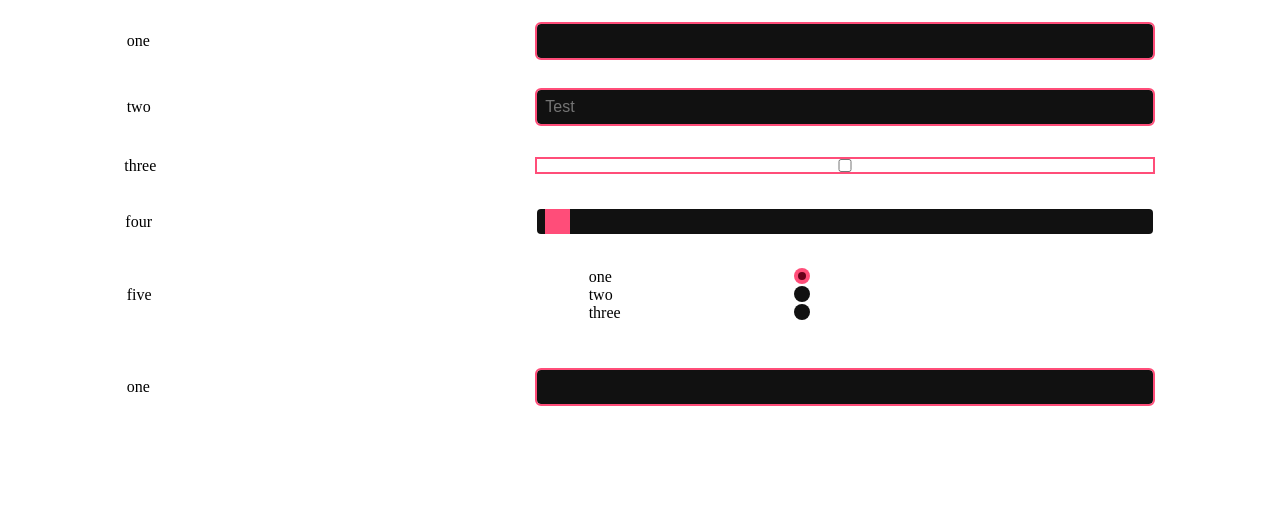
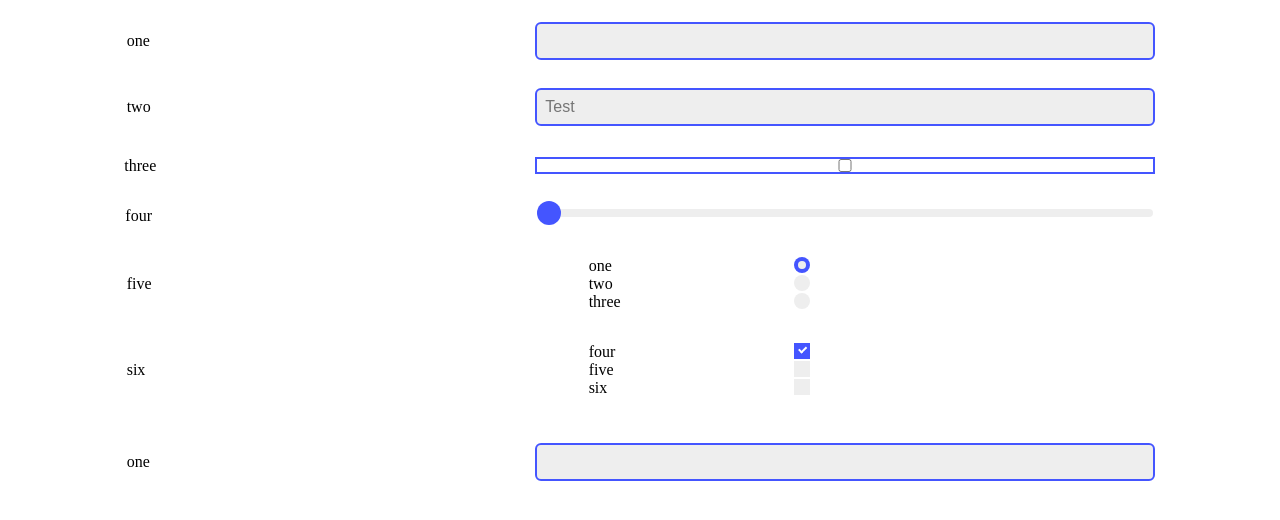
Before and after one commit to JamFactoryInc/formit, a plain HTML site: page formit.html in a window 1280 px wide. Drawn offline with Linux system fonts and the light colour scheme.

Commit message:
Added multi-select checkbox support & reworked bundled style

```diff
--- a/jamstyle.css
+++ b/custom.css
@@ -1,14 +1,22 @@
+:root {
+    --primary: #EEE;
+    --secondary: #45F;
+    --text: #111;
+    --hover:#BBB;
+}
+
 input {
     padding: 0.5em;
     font-size: 100%;
-    color: #EEE;
+    color: var(--text);
     border-radius: 0.25em;
+    outline: var(--secondary) solid 2px;
+    border: none;
+    background-color: var(--primary);
 }
 
-input {
-    outline: rgb(255, 77, 121) solid 2px;
-    border: none;
-    background-color: #111;
+input:focus {
+    box-shadow: #0008 0px 0px 0.5rem;
 }
 
 
@@ -17,8 +25,9 @@ input {
 input[type="range"] {
     -webkit-appearance: none;
     appearance: none;
-    height: 25px;
-    background: #111;
+    height: 0.5rem;
+    padding: 0;
+    background: var(--primary);
     outline: none;
     -webkit-transition: .2s;
     transition: opacity .2s;
@@ -39,26 +48,28 @@ input[type="range"]::-webkit-slider-thumb {
     -webkit-appearance: none;
     /* Override default look */
     appearance: none;
-    width: 25px;
+    width: 1.5rem;
     /* Set a specific slider handle width */
-    height: 25px;
+    height: 1.5rem;
     /* Slider handle height */
-    background: rgb(255, 77, 121);
+    background: var(--secondary);
     /* Green background */
     cursor: pointer;
+    border-radius: 1rem;
     /* Cursor on hover */
 }
 
 input[type="range"]::-moz-range-thumb {
-    width: 25px;
+    width: 1.5rem;
     /* Set a specific slider handle width */
-    height: 25px;
+    height: 1.5rem;
     /* Slider handle height */
-    background: rgb(255, 77, 121);
+    background: var(--secondary);
     /* Green background */
     cursor: pointer;
     /* Cursor on hover */
     border: none;
+    border-radius: 1rem;
 }
 
 
@@ -83,13 +94,13 @@ input[type="range"]::-moz-range-thumb {
     opacity: 0;
 }
 
-.checkmark {
+.radio {
     position: absolute;
     top: 0;
     left: 0;
     height: 1em;
     width: 1em;
-    background-color: #111;
+    background-color: var(--primary);
     border-radius: 50%;
     z-index: -1;
 }
@@ -97,21 +108,21 @@ input[type="range"]::-moz-range-thumb {
 
 /* On mouse-over, add a grey background color */
 
-.container:hover input~.checkmark {
-    background-color: #666;
+.container:hover input~.radio {
+    background-color: var(--hover);
 }
 
 
 /* When the radio button is checked, add a blue background */
 
-.container input:checked~.checkmark {
-    background-color: rgb(255, 77, 121);
+.container input:checked~.radio {
+    background-color: var(--secondary);
 }
 
 
 /* Create the indicator (the dot/circle - hidden when not checked) */
 
-.checkmark:after {
+.radio:after {
     content: "";
     position: absolute;
     display: none;
@@ -120,18 +131,82 @@ input[type="range"]::-moz-range-thumb {
 
 /* Show the indicator (dot/circle) when checked */
 
-.container input:checked~.checkmark:after {
+.container input:checked~.radio:after {
     display: block;
 }
 
 
 /* Style the indicator (dot/circle) */
 
-.container .checkmark:after {
+.container .radio:after {
     top: 0.25em;
     left: 0.25em;
     width: 0.5em;
     height: 0.5em;
     border-radius: 50%;
-    background: hsl(345, 100%, 20%);
+    background: var(--primary);
 }
+
+
+
+
+
+
+
+
+
+
+
+
+
+
+
+
+
+/* checkbox */
+
+  /* Create a custom checkbox */
+  .checkmark {
+    position: absolute;
+    top: 0;
+    left: 0;
+    height: 1em;
+    width: 1em;
+    background-color: var(--primary);
+    z-index: -1;
+  }
+
+  /* On mouse-over, add a grey background color */
+  .container:hover input ~ .checkmark {
+    background-color: var(--hover);
+  }
+
+  /* When the checkbox is checked, add a blue background */
+  .container input:checked ~ .checkmark {
+    background-color: var(--secondary);
+  }
+
+  /* Create the checkmark/indicator (hidden when not checked) */
+  .checkmark:after {
+    content: "";
+    position: absolute;
+    display: none;
+  }
+
+  /* Show the checkmark when checked */
+  .container input:checked ~ .checkmark:after {
+    display: block;
+  }
+
+  /* Style the checkmark/indicator */
+  .container .checkmark:after {
+    top: 0.15em;
+    left: 0.35em;
+    width: 0.2em;
+    height: 0.4em;
+    border: solid white;
+    border-width: 0 2px 2px 0;
+    -webkit-transform: rotate(45deg);
+    -ms-transform: rotate(45deg);
+    transform: rotate(45deg);
+  }
--- a/formit.html
+++ b/formit.html
@@ -1,7 +1,7 @@
 <head>
-    <script src="./index.js"></script>
+    <script src="./formit.js"></script>
     <link rel="stylesheet" href="style.css">
-    <link rel="stylesheet" href="jamstyle.css">
+    <link rel="stylesheet" href="custom.css">
 </head>
 
 <body>
--- /dev/null
+++ b/formit.js
@@ -0,0 +1,208 @@
+function form(formId, obj, preventDefault = true) {
+    const callbacks = {}
+    const f = document.createElement('form')
+    f.id = formId
+
+    function change() {
+        let arg = obj
+        f.querySelectorAll('input').forEach(e => {
+            switch (e.type) {
+                case "text":
+                    arg[e.attributes.formvalue] = e.value
+                    break
+                case "checkbox":
+                    if (typeof arg[e.attributes.formvalue] === 'boolean') {
+                        arg[e.attributes.formvalue] = e.checked
+                    } else {
+                        if (!arg[e.attributes.formvalue].first) {
+                            arg[e.attributes.formvalue].first = true
+                            arg[e.attributes.formvalue].results = []
+                        }
+                        if (e.checked) {
+                            arg[e.attributes.formvalue].results.push(e.value)
+                        }
+                    }
+                    break
+                case "range":
+                    arg[e.attributes.formvalue] = parseInt(e.value)
+                    break
+                case "number":
+                    arg[e.attributes.formvalue] = parseFloat(e.value)
+                    break
+                case "radio":
+                    if (e.checked) {
+                        arg[e.attributes.formvalue] = e.value
+                    }
+            }
+        })
+        Object.entries(arg).forEach(([k, v]) => {
+            if (v.results) {
+                arg[k] = v.results
+            }
+        })
+        callbacks[formId](arg)
+    }
+
+    function callback(fn) {
+        callbacks[formId] = fn
+        return f
+    }
+
+    let numRadioInputs = 0
+
+    Object.entries(obj).forEach(([k, v]) => {
+        let container = document.createElement('span')
+        let child = document.createElement('input')
+        switch (typeof v) {
+            case "string":
+                child.setAttribute("type", "text")
+                child.setAttribute("placeholder", v)
+                break
+            case "number":
+                child.setAttribute("type", "number")
+                break
+            case "boolean":
+                child.setAttribute("type", "checkbox")
+                child.checked = v
+                break
+            case "object":
+                switch (v.type) {
+                    case "number":
+                    case "range":
+                        Object.entries(v).forEach(entry => child.setAttribute(entry[0], entry[1]))
+                        break
+                    case "radio":
+                        child = document.createElement('span')
+                        child.type = "radio-container"
+
+                        v.options.forEach((option, i) => {
+                            const subChild = document.createElement("input")
+                            if (i == 0) {
+                                subChild.checked = "checked"//checked
+                            }
+                            const subContainer = document.createElement('span')
+                            const styleContainer = document.createElement('span')
+                            styleContainer.classList.add("container")
+                            const checkmarkProxy = document.createElement('span')
+                            checkmarkProxy.classList.add("radio")//checkmark
+                            const label = document.createElement('label')
+                            label.setAttribute("for", option)
+                            label.textContent = option
+
+                            subChild.type = "radio"
+                            subChild.name = `${formId}-${numRadioInputs}`
+                            subChild.id = `${subChild.name}-${option}`
+                            subChild.value = option
+                            subChild.attributes.formvalue = k
+
+                            subContainer.appendChild(label)
+                            styleContainer.appendChild(subChild)
+                            styleContainer.appendChild(checkmarkProxy)
+                            subContainer.appendChild(styleContainer)
+                            child.appendChild(subContainer)
+                        })
+                        numRadioInputs++
+                        break
+                    case "checkmark":
+                        child = document.createElement('span')
+                        child.type = "checkmark-container"
+
+                        v.options.forEach((option, i) => {
+                            const subChild = document.createElement("input")
+                            if (i == 0) {
+                                subChild.checked = "checked"//checked
+                            }
+                            const subContainer = document.createElement('span')
+                            const styleContainer = document.createElement('span')
+                            styleContainer.classList.add("container")
+                            const checkmarkProxy = document.createElement('span')
+                            checkmarkProxy.classList.add("checkmark")//checkmark
+                            const label = document.createElement('label')
+                            label.setAttribute("for", option)
+                            label.textContent = option
+
+                            subChild.type = "checkbox"
+                            subChild.name = `${formId}-${numRadioInputs}`
+                            subChild.id = `${subChild.name}-${option}`
+                            subChild.value = option
+                            subChild.attributes.formvalue = k
+
+                            subContainer.appendChild(label)
+                            styleContainer.appendChild(subChild)
+                            styleContainer.appendChild(checkmarkProxy)
+                            subContainer.appendChild(styleContainer)
+                            child.appendChild(subContainer)
+                        })
+                        numRadioInputs++
+                        break
+                }
+
+                break
+        }
+        child.attributes.formvalue = k
+        child.oninput = change
+        const label = document.createElement('label')
+        label.setAttribute("for", k)
+        label.textContent = k
+        container.appendChild(label)
+        container.appendChild(child)
+        f.appendChild(container)
+    })
+    return {
+        onChange: callback
+    }
+}
+
+function slider(min, max, val = min / max) {
+    return {
+        type: "range",
+        min: min,
+        max: max,
+        value: val,
+    }
+}
+
+function number(min, max, val = min / max) {
+    return {
+        type: "number",
+        min: min,
+        max: max,
+        value: val,
+    }
+}
+
+function radio(options) {
+    const ret = { options: [] }
+    options.forEach(option => {
+        ret.options.push(option)
+    })
+    ret["type"] = "radio"
+    return ret
+}
+
+function checkmark(options) {
+    const ret = { options: [] }
+    options.forEach(option => {
+        ret.options.push(option)
+    })
+    ret["type"] = "checkmark"
+    return ret
+}
+
+addEventListener('DOMContentLoaded', () => {
+    document.querySelector('body').appendChild(
+        form("formit", {
+            one: 1,
+            two: "Test",
+            three: false,
+            four: slider(0, 10),
+            five: radio(["one", "two", "three"]),
+            six: checkmark(["four", "five", "six"])
+        }).onChange((data) => console.log(data))
+    )
+    document.querySelector('body').appendChild(
+        form("formit", {
+            one: 1,
+        }).onChange((data) => console.log(data))
+    )
+});
```
Also changed, not shown: formit.min.js.
